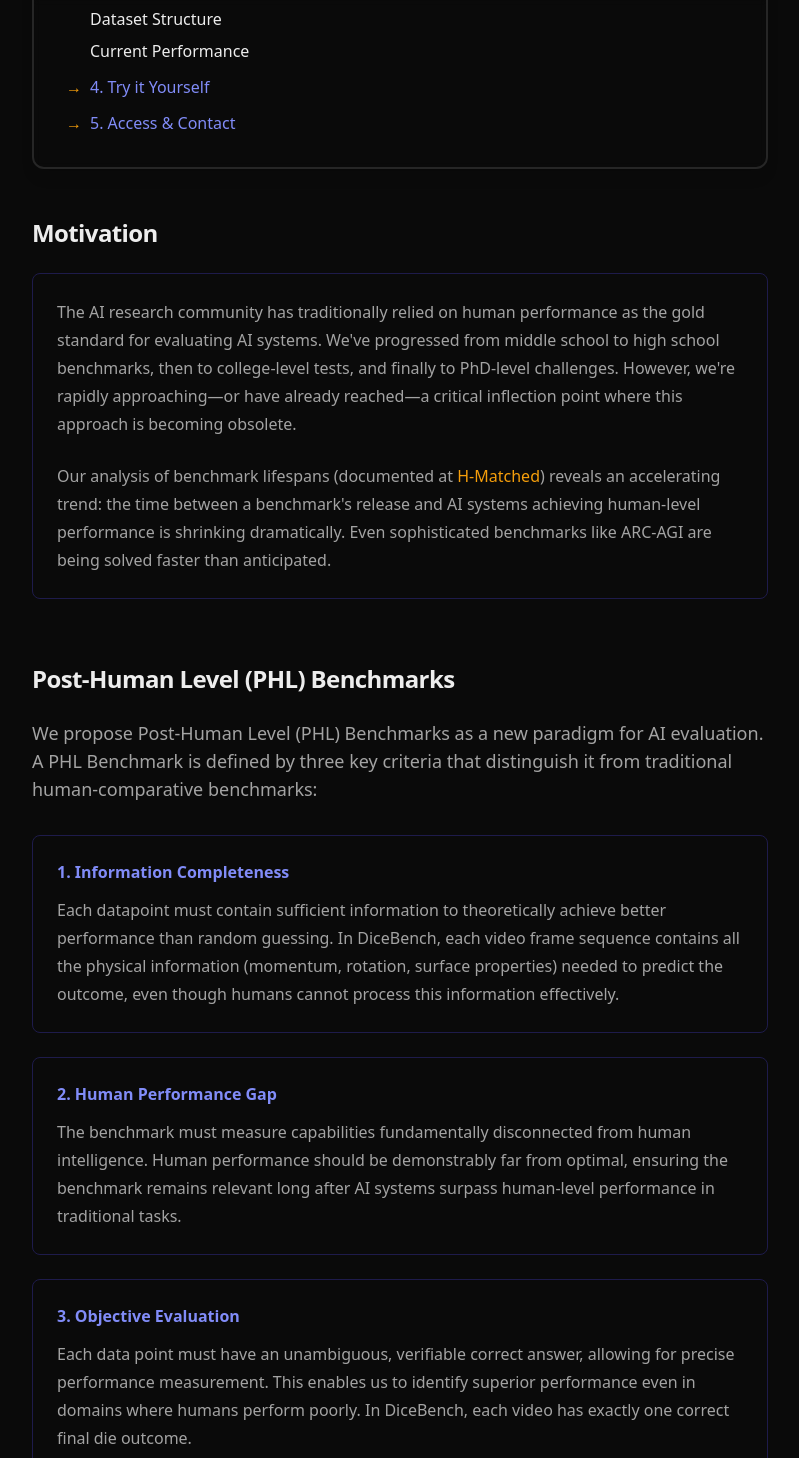
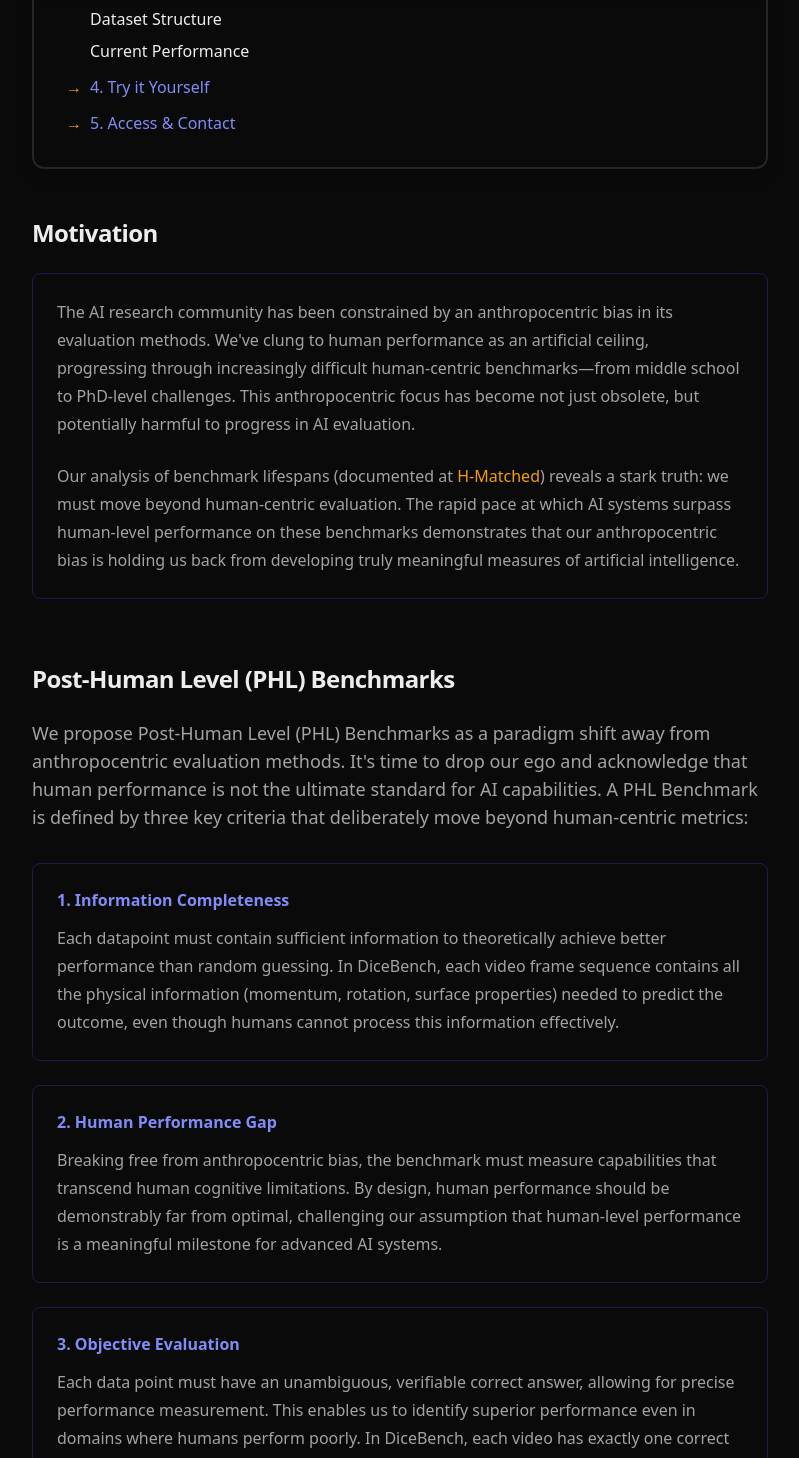
Before and after one commit to mrconter1/dice-bench, a Next.js app: page / in a window 1280 px wide. Shown: the part 660-2118 px from the top of the page, without its empty margins (240-1039 px from the left). Built offline with nearby package versions, Linux system fonts and the light colour scheme.

Commit message:
Improve text

```diff
--- a/src/app/page.tsx
+++ b/src/app/page.tsx
@@ -68,18 +68,19 @@ export default function Home() {
           <h2 className="text-secondary-foreground">Motivation</h2>
           <div className="bg-secondary/10 p-6 rounded-lg border border-secondary">
             <p>
-              The AI research community has traditionally relied on human performance as the gold standard
-              for evaluating AI systems. We've progressed from middle school to high school benchmarks,
-              then to college-level tests, and finally to PhD-level challenges. However, we're rapidly
-              approaching—or have already reached—a critical inflection point where this approach is
-              becoming obsolete.
+              The AI research community has been constrained by an anthropocentric bias in its
+              evaluation methods. We've clung to human performance as an artificial ceiling,
+              progressing through increasingly difficult human-centric benchmarks—from middle
+              school to PhD-level challenges. This anthropocentric focus has become not just
+              obsolete, but potentially harmful to progress in AI evaluation.
             </p>
             <p className="mb-0">
               Our analysis of benchmark lifespans (documented at <a href="https://h-matched.vercel.app/"
               className="font-medium text-accent hover:text-primary transition-colors" target="_blank" rel="noopener noreferrer">H-Matched</a>) reveals
-              an accelerating trend: the time between a benchmark's release and AI systems achieving
-              human-level performance is shrinking dramatically. Even sophisticated benchmarks like ARC-AGI
-              are being solved faster than anticipated.
+              a stark truth: we must move beyond human-centric evaluation. The rapid pace at which
+              AI systems surpass human-level performance on these benchmarks demonstrates that our
+              anthropocentric bias is holding us back from developing truly meaningful measures of
+              artificial intelligence.
             </p>
           </div>
         </section>
@@ -88,9 +89,11 @@ export default function Home() {
         <section id="phl-definition" className="mb-16 scroll-mt-20">
           <h2 className="text-secondary-foreground">Post-Human Level (PHL) Benchmarks</h2>
           <p className="text-lg">
-            We propose Post-Human Level (PHL) Benchmarks as a new paradigm for AI evaluation.
-            A PHL Benchmark is defined by three key criteria that distinguish it from traditional
-            human-comparative benchmarks:
+            We propose Post-Human Level (PHL) Benchmarks as a paradigm shift away from
+            anthropocentric evaluation methods. It's time to drop our ego and acknowledge
+            that human performance is not the ultimate standard for AI capabilities. A PHL
+            Benchmark is defined by three key criteria that deliberately move beyond
+            human-centric metrics:
           </p>
 
           <div className="grid gap-6 mt-8">
@@ -107,9 +110,10 @@ export default function Home() {
             <div className="p-6 rounded-lg bg-gradient-to-br from-secondary/20 to-transparent border border-secondary">
               <h4 className="font-bold text-primary mb-3">2. Human Performance Gap</h4>
               <p className="mb-0">
-                The benchmark must measure capabilities fundamentally disconnected from human intelligence.
-                Human performance should be demonstrably far from optimal, ensuring the benchmark remains
-                relevant long after AI systems surpass human-level performance in traditional tasks.
+                Breaking free from anthropocentric bias, the benchmark must measure capabilities
+                that transcend human cognitive limitations. By design, human performance should
+                be demonstrably far from optimal, challenging our assumption that human-level
+                performance is a meaningful milestone for advanced AI systems.
               </p>
             </div>
 
```
